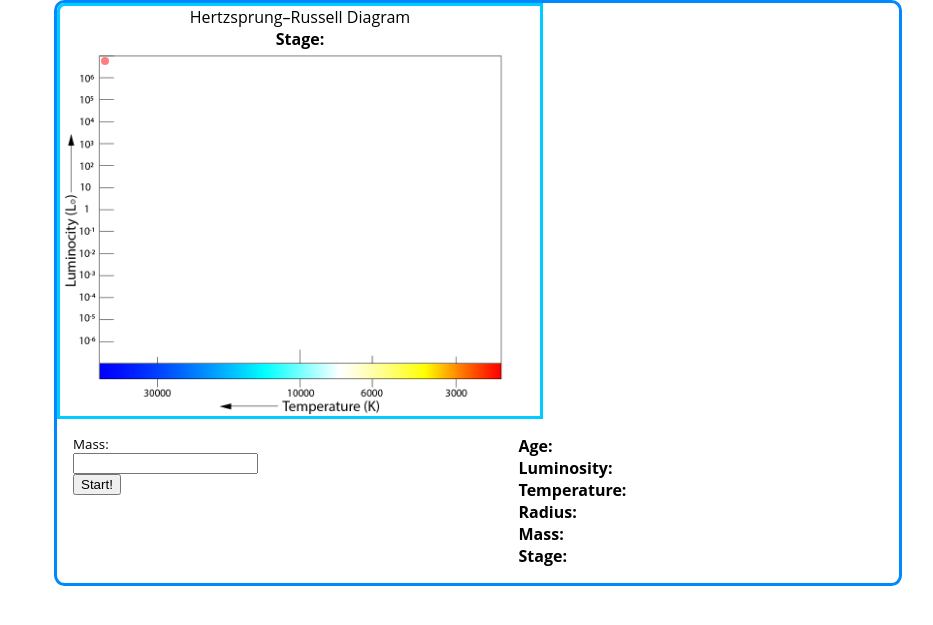
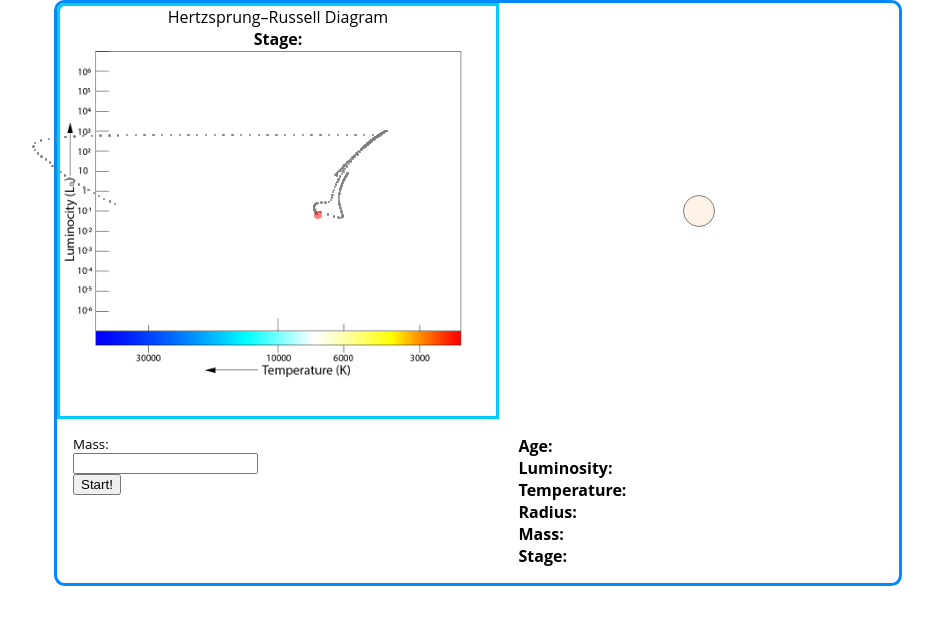
Before and after one commit to meetinger/StarLab, a Django app: page / in a window 1280 px wide. Shown: the part 80-705 px from the top of the page, without its empty margins (162-1095 px from the left). Run offline with Django 3.2, Linux system fonts and the light colour scheme.

Commit message:
Rewriting #3

```diff
--- a/generator/static/css/main.css
+++ b/generator/static/css/main.css
@@ -20,3 +20,7 @@ html, body{
   justify-content: space-evenly;
   padding: 1rem;
 }
+.section{
+  display: flex;
+  width: 100%;
+}
--- a/generator/static/css/structure.css
+++ b/generator/static/css/structure.css
@@ -21,3 +21,8 @@
   height: 25rem;
   width: 25rem;
 }
+.structure{
+  margin: auto;
+  height: 25rem;
+  width: 25rem;
+}
--- a/generator/static/js/Structure.js
+++ b/generator/static/js/Structure.js
@@ -3,7 +3,7 @@ class Structure {
         this.obj = document.getElementById(id)
         this.divider = 1
         this.radius = 10
-        this.stage ={}
+        this.stage = {}
     }
 
     getRadius(L0, T) {
@@ -71,9 +71,9 @@ class Structure {
                 labelStyle = {color: "white"}
             }
 
-            return '<div style="'+shellStyle+'" class="shell">' +
-                '<div style="'+labelStyle+'" class="matter-label">i.matter</div>'+
-                this.genShells(arr, index+1);
+            return '<div style="' + shellStyle + '" class="shell">' +
+                '<div style="' + labelStyle + '" class="matter-label">i.matter</div>' +
+                this.genShells(arr, index + 1);
         } else {
             return;
         }
@@ -88,23 +88,39 @@ class Structure {
         return i;
     }
 
-    setStructure(stage){
-        this.obj.innerHTML = this.genStructure(stage);
+    setStructure(stage) {
+        if (this.divider === 1) {
+            this.obj.innerHTML = '<div class="structure-wrapper">' +
+                this.genStructure(stage) + '</div>';
+        } else {
+            this.obj.innerHTML = '<div class="structure-wrapper">' +
+                this.genStructure(stage) + '</div></div>' +
+                '<div style="text-align: right">Scale: 1/' + this.divider + '</div>';
+        }
     }
 
     genStructure(stage) {
         if (stage.structure === false) {
 
-            this.divider = this.getDivider(this.radius)
+            this.divider = this.getDivider(stage.properties.radius)
 
             let style = {
-                backgroundColor: "rgb(" + this.colorTemperatureToRGB(stage.temperature) + ")",
-                width: 2 * parseFloat(stage.radius) / this.divider + "rem",
-                height: 2 * parseFloat(stage.radius) / this.divider + "rem",
-                borderRadius: 2 * parseFloat(stage.radius) / this.divider + "rem",
+                width: 2 * parseFloat(stage.properties.radius) / this.divider + "rem",
+                height: 2 * parseFloat(stage.properties.radius) / this.divider + "rem",
+                "border-radius": 2 * parseFloat(stage.properties.radius) / this.divider + "rem",
             }
 
-            return '<div> <div style="'+style+'" class="shell"></div>'
+            let styleStr = JSON.stringify(style)
+
+            styleStr = styleStr.substring(1, styleStr.length-1)
+
+            styleStr = styleStr.replaceAll("\"", "")
+
+            styleStr = styleStr.replaceAll(",", ";")
+
+            styleStr = "background-color: rgb(" + this.colorTemperatureToRGB(stage.properties.temperature) + ");"+styleStr
+
+            return '<div> <div style="' + styleStr + '" class="shell"></div>'
         } else {
 
             this.divider = this.getDivider(stage.structure[0].size)
--- a/generator/templates/index.html
+++ b/generator/templates/index.html
@@ -7,6 +7,7 @@
     <link rel="stylesheet" href="{% static 'css/navbar.css' %}">
     <link rel="stylesheet" href="{% static 'css/hrdiagram.css' %}">
     <link rel="stylesheet" href="{% static 'css/main.css' %}">
+    <link rel="stylesheet" href="{% static 'css/structure.css' %}">
 </head>
 <body>
 <div class="main">
@@ -27,10 +28,8 @@
                 <div class="hr-footer"></div>
             </div>
 
-            <div class="structure-wrapper">
-                <div class="structure" id="structure-id">
+            <div class="structure" id="structure">
 
-                </div>
             </div>
 
         </div>
@@ -72,15 +71,17 @@
     hrdiagram.genTrack(data)
 
 
-    function setStructureWrapper()
 
-    function setPointWrapper(L, T){
-        hrdiagram.setPoint(L, T)
+    function step(stage){
+        hrdiagram.setPoint(stage.properties.luminosity, stage.properties.temperature)
+        structure.setStructure(stage)
     }
+
+
 
     let timeout = 100
     for (let i = 0; i < data.length; ++i){
-        setTimeout(setPointWrapper, timeout+=100, data[i].properties.luminosity, data[i].properties.temperature)
+        setTimeout(step, timeout+=100, data[i])
     }
 
 </script>
```
